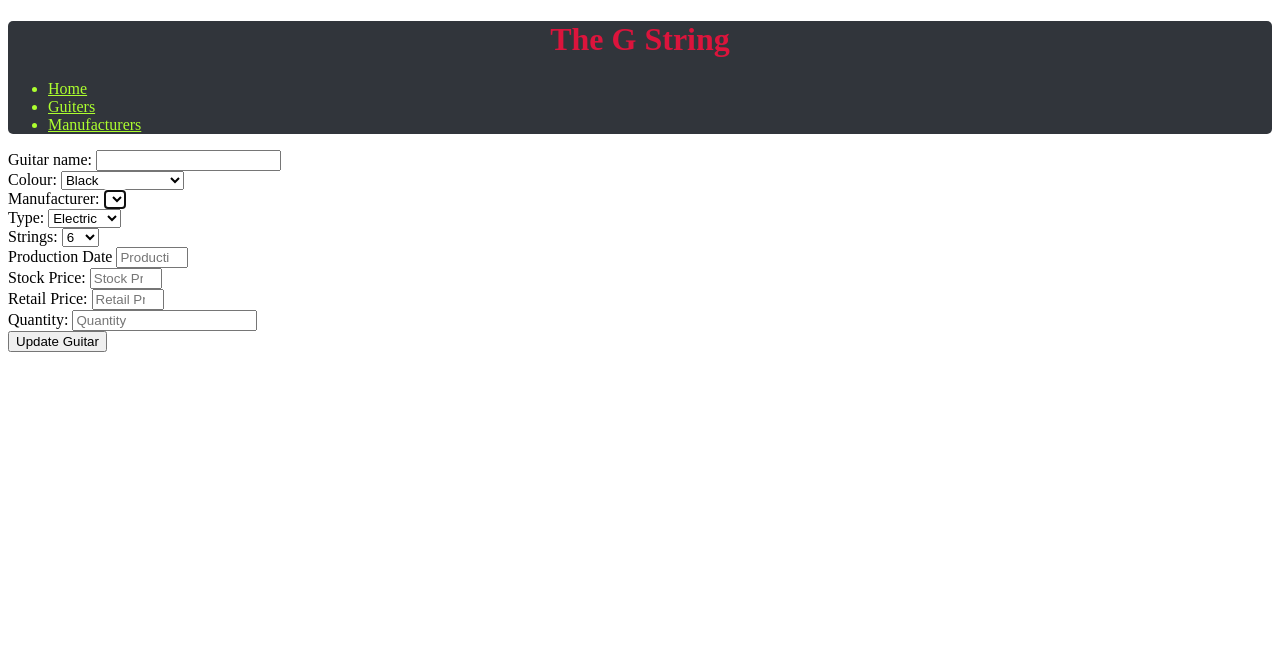
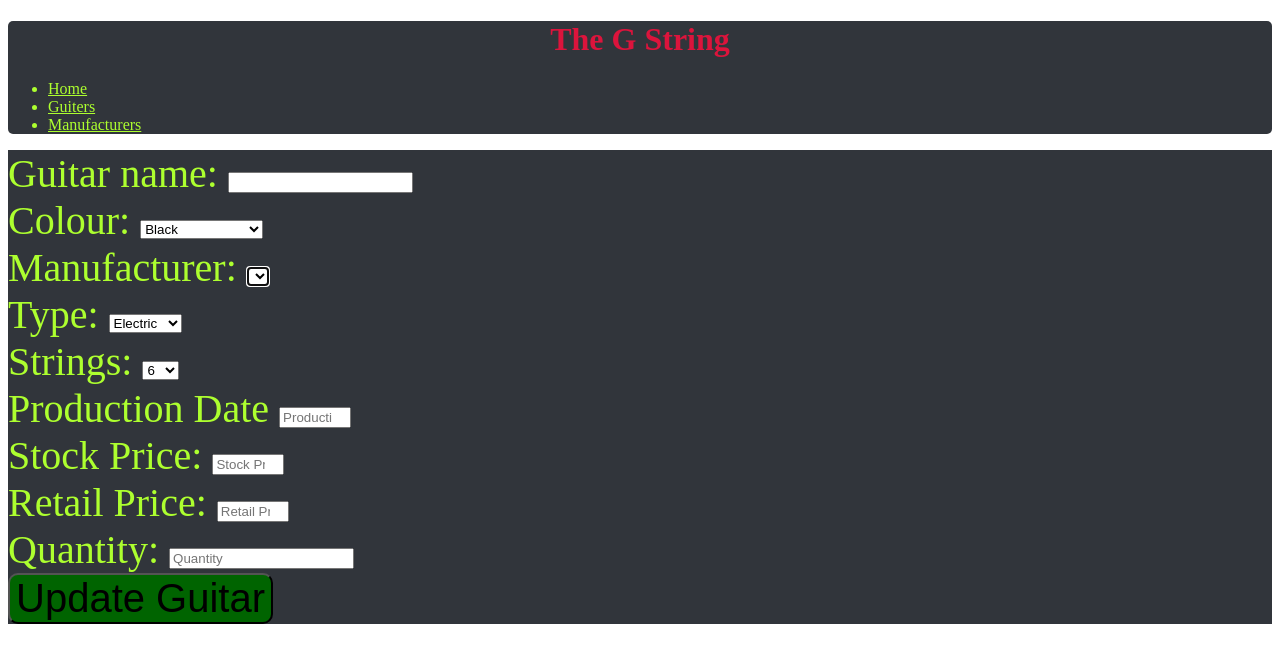
Before and after one commit to iainfraser188/solo-project-shop-inventory, a Flask app: template templates/guitar/edit.html in a window 1280 px wide. Shown: the top 663 px of the page. Run offline with Flask 2, Linux system fonts and the light colour scheme; the template is opened without the code that fills it, so the values that code supplies are empty.

Commit message:
finnished mvp

```diff
--- a/controllers/guitar_controller.py
+++ b/controllers/guitar_controller.py
@@ -3,6 +3,7 @@ from flask import Blueprint
 from models.guitar import Guitar
 import repositories.guitar_repository as guitar_repository
 import repositories.manufacturer_repository as manufacturer_repository
+import pdb
 
 guitars_blueprint = Blueprint("guitars", __name__)
 
@@ -50,12 +51,13 @@ def update_guitar(id):
     colour = request.form['colour']
     manufacturer = manufacturer_repository.select(request.form['manufacturer_id'])
     guitar_type = request.form['guitar_type']
-    no_of_strings = request.form['no_of_strings']
+    no_of_strings = int(request.form['no_of_strings'])
     production_date = request.form['production_date']
     stock_price = request.form['stock_price']
     selling_price = request.form['selling_price']
     quantity = request.form['quantity']
     guitar = Guitar(guitar_name,colour,manufacturer,guitar_type,no_of_strings,production_date,stock_price,selling_price,quantity,id)
+
     guitar_repository.update(guitar)
     return redirect('/Guitars')
 
--- a/controllers/manufacturer_controller.py
+++ b/controllers/manufacturer_controller.py
@@ -38,16 +38,17 @@ def create_manufacturer():
        return redirect('/manufacturers')
 
 
-@manufacturers_blueprint.route("/manufacturers/<id>/edit", methods = ['GET','POST'])
+@manufacturers_blueprint.route("/manufacturers/<id>/edit", methods = ['GET'])
 def edit_manufacturer(id):
     manufacturer = manufacturer_repository.select(id)
     return render_template('/manufacturer/edit.html', manufacturer = manufacturer)
 
-@manufacturers_blueprint.route("/manufaturers/<id>",methods=['POST','GET'])
+@manufacturers_blueprint.route("/manufacturers/<id>",methods=['POST'])
 def update_manufacturer(id):
     company_name = request.form['company_name']
     founded = request.form['founded']
     location = request.form['location']
     manufacturer = Manufacturer(company_name,founded,location,id)
     manufacturer_repository.update(manufacturer)
+    print(manufacturer)
     return redirect('/manufacturers')
--- a/db/shop_inventory.sql
+++ b/db/shop_inventory.sql
@@ -13,7 +13,7 @@ CREATE TABLE guitars(
     id SERIAL PRIMARY KEY,
     guitar_name VARCHAR(255),
     colour VARCHAR(255),
-    manufacturer_id INT REFERENCES manufacturers(id) ON DELETE CASCADE,
+    manufacturer_id INT REFERENCES manufacturers(id),
     guitar_type VARCHAR(255),
     no_of_strings INT,
     production_date INT,
--- a/static/guitar.css
+++ b/static/guitar.css
@@ -13,9 +13,10 @@
     background-color: darkgray;
 
 }
-.new-guitar{
-    background-color: darkgray;
+.add-guitar{
+    background-color: rgb(66, 6, 6);
     margin: 0;
+    font-size: 40px;
 }
 .individual-guitar{
 
@@ -25,3 +26,8 @@
     font-size: 40px;
 
 }
+.edit_guitar{
+    font-size: 40px;
+    background-color: rgb(49, 53, 59);
+    color:greenyellow
+}
--- a/static/style.css
+++ b/static/style.css
@@ -52,3 +52,9 @@ a{
     position:relative;
     font-size: 20px;
 }
+.update_button{
+    font-size: 40px;
+    float:center;
+    background-color: darkgreen;
+    border-radius: 10px;
+}
--- a/templates/guitar/edit.html
+++ b/templates/guitar/edit.html
@@ -1,7 +1,7 @@
 {% extends "base.html" %}
 {% block content %}
 
-<form action="/Guitars/{{guitar.id}}" method ="POST">
+<form class="edit_guitar"action="/Guitars/{{guitar.id}}" method ="POST">
     <div>
         <label for='guitar_name' name= 'guitar_name'>Guitar name:</label>
     <input type="text" name='guitar_name'>
@@ -41,10 +41,10 @@
       </div>
 
       <div>
-          <label for ='no_of_strings' name='no_of-strings'required autofocus>Strings:</label>
+          <label for ='no_of_strings' name='no_of_strings'required autofocus>Strings:</label>
           <select id = "no_of_strings" name='no_of_strings'>
-              <option value="no_of_strings">6</option>
-              <option>12</option>
+              <option value="6">6</option>
+              <option value="12">12</option>
           </select>
       </div>
 
@@ -66,6 +66,6 @@
         <label  for='quantity' name='quantity'>Quantity:</label>
         <input id = "quantity" value="quantity" name='quantity' type= "number" placeholder = "Quantity" max= 100 required autofocus>
       </div>
-    <button type= "submit">Update Guitar</button>
+    <button class= "update_button" type= "submit">Update Guitar</button>
 </form>
 {% endblock %}
--- a/templates/guitar/new.html
+++ b/templates/guitar/new.html
@@ -1,7 +1,7 @@
 {% block content %}
 <div class='add-guitar'>
 <h1 class="new-guitar-head"> Add New Guitar </h1>
-<form  class="new-guitar" action="/Guitars" method= "POST">
+<form  class="add-guitar" action="/Guitars" method= "POST">
   <div class='new-guitar-name'>
     <label for='guitar_name' name= 'guitar_name'>Guitar name:</label>
     <input type="text" name='guitar_name'>
```
